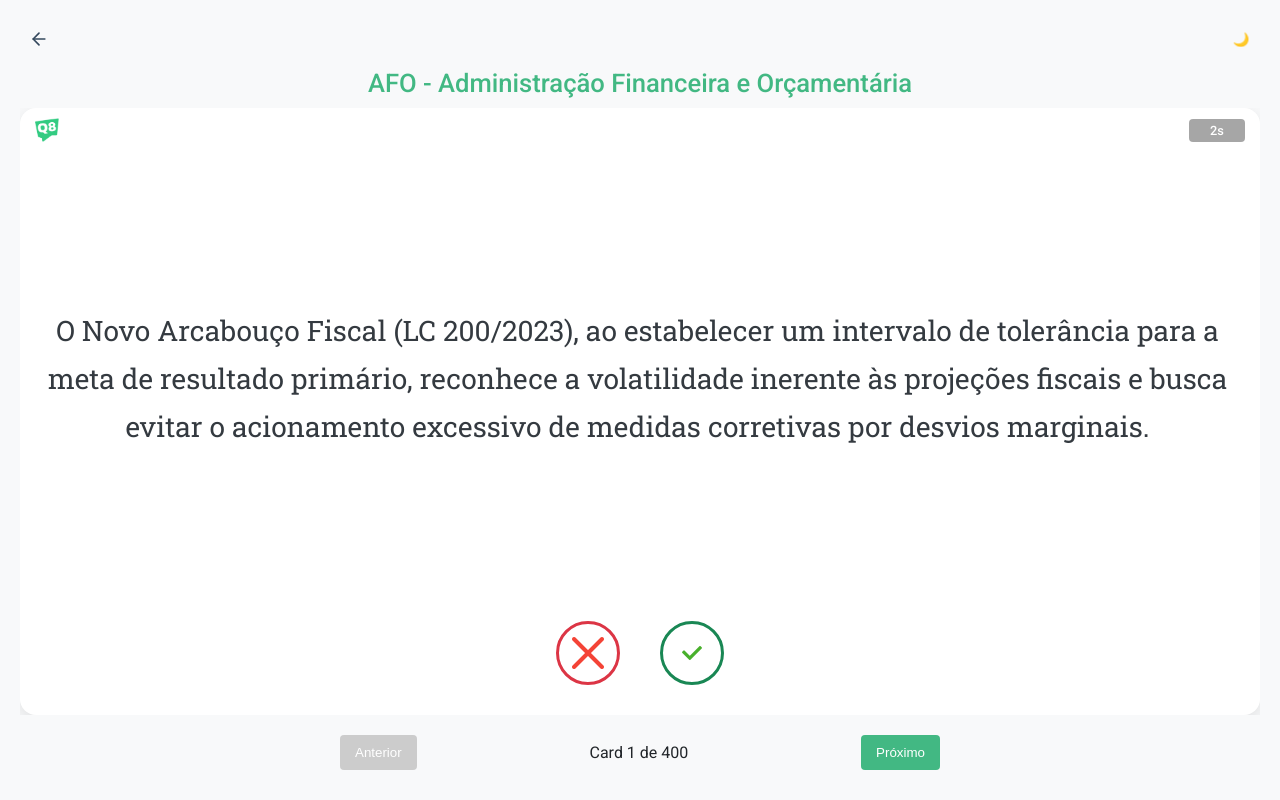
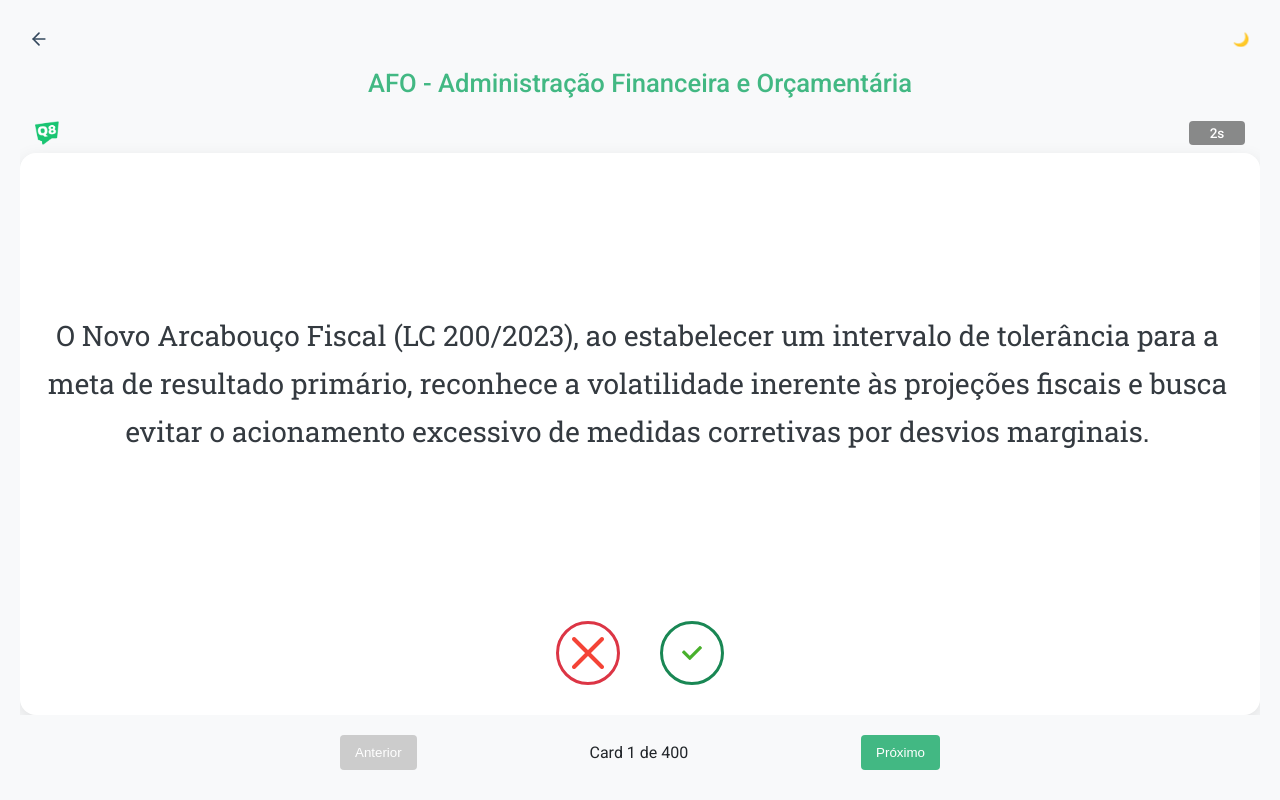
Before and after one commit to Benefrancis/flashcards, a Vue app: page / in a window 1280 px wide. Both pictures are taken after a click on the button 640 px from the left and 319 px from the top of the page. Built offline with nearby package versions, Linux system fonts and the light colour scheme; what @vueuse/gesture would draw is missing.

Commit message:
refactor: Simplify logo and timer handling in Flashcard component

```diff
--- a/src/components/Flashcard.vue
+++ b/src/components/Flashcard.vue
@@ -1,5 +1,7 @@
 <script setup lang="ts">
-
+// ... (SEU SCRIPT SETUP COMO ESTAVA NA PENÚLTIMA VERSÃO - onde os botões V/F funcionavam
+// e a estrutura dos emits @flipped e @frontShown estava correta.
+// A única mudança aqui seria que não precisamos mais de duas instâncias de logo/timer.) ...
 import { ref, onMounted, watch, nextTick, computed } from 'vue';
 import type { FlashcardData } from '@/types';
 
@@ -31,12 +33,11 @@ const feedbackImageSrc = computed(() => {
   const imageName = isCorrect.value ? 'check.png' : 'caution.png';
   return `${baseUrl.value}images/${imageName}`.replace(/\/\//g, '/');
 });
-const logoQ8Src = computed(() => {
-  const normalizedBaseUrl = baseUrl.value.endsWith('/') ? baseUrl.value.slice(0, -1) : baseUrl.value;
-  return `${normalizedBaseUrl}/images/q8.png`;
-});
+const logoQ8Src = computed(() => `${baseUrl.value}q8.png`.replace(/\/\//g, '/'));
 
 const formattedTimer = computed(() => {
+  // O timer exibido no topo será sempre o props.timerValue se estiver na frente e contando,
+  // ou timeTakenToAnswer se estiver no verso (e o timer global pausado).
   const displayTime = (isFlipped.value && props.isTimerPaused) ? timeTakenToAnswer.value : props.timerValue;
   if (displayTime < 0) return "0s";
   const minutes = Math.floor(displayTime / 60);
@@ -63,8 +64,8 @@ const flipCard = () => {
   isFlipped.value = !isFlipped.value;
   emit('flipped', isFlipped.value);
   if (!isFlipped.value && cardElement.value && document.activeElement !== cardElement.value) {
-    cardElement.value.focus();
-    emit('frontShown');
+     cardElement.value.focus();
+     emit('frontShown');
   } else if (isFlipped.value) {
     if (!lastUserAnswer.value) {
       timeTakenToAnswer.value = props.timerValue;
@@ -120,19 +121,23 @@ watch(() => props.cardData, (newData, oldData) => {
 <template>
   <div ref="cardElement" class="flashcard" :class="{ 'is-flipped': isFlipped }" @dblclick="flipCard"
     @keyup="handleCardKeyInput" tabindex="0" role="region" aria-live="polite">
+
+    <div class="card-top-bar-overlay">
+      <img :src="logoQ8Src" alt="Logo Q8" class="card-internal-logo" />
+      <div
+        v-if="props.cardData"
+        class="card-timer-display-overlay"
+        :class="{ 'paused': props.isTimerPaused && isFlipped }"
+        aria-label="Tempo decorrido"
+      >
+        {{ formattedTimer }}
+      </div>
+    </div>
+
     <div class="flashcard-inner">
-
-
       <div class="flashcard-front">
-        <div class="card-top-bar">
-          <img :src="logoQ8Src" alt="Logo Q8" class="card-internal-logo" />
-          <div v-if="props.cardData" class="card-timer-display-internal" :class="{ 'paused': props.isTimerPaused }"
-            aria-label="Tempo decorrido">
-            {{ formattedTimer }}
-          </div>
-        </div>
         <p class="statement scrollable-content"><span>{{ cardData?.afirmacao }}</span></p>
-        <div class="actions icon-actions">
+        <div class="actions icon-actions" v-if="!isFlipped">
           <button @click="processAnswer('F')" class="action-button incorrect-button"
             aria-label="Responder Errado (F) ou tecla F">
             <img :src="fImageSrc" alt="Ícone Falso" class="action-button-icon" />
@@ -143,18 +148,10 @@ watch(() => props.cardData, (newData, oldData) => {
           </button>
         </div>
       </div>
-
       <div class="flashcard-back">
-        <div class="card-top-bar">
-          <img :src="logoQ8Src" alt="Logo Q8" class="card-internal-logo" />
-          <div v-if="props.cardData" class="card-timer-display-internal paused" aria-label="Tempo para responder">
-            {{ formattedTimer }}
-          </div>
-        </div>
         <div class="back-content-wrapper scrollable-content" v-if="lastUserAnswer">
           <div class="feedback-visual">
-            <img :src="feedbackImageSrc" :alt="isCorrect ? 'Ícone de Correto' : 'Ícone de Incorreto'"
-              class="feedback-icon" />
+            <img :src="feedbackImageSrc" :alt="isCorrect ? 'Ícone de Correto' : 'Ícone de Incorreto'" class="feedback-icon" />
             <p class="answer-status-text" :class="isCorrect ? 'correct' : 'incorrect'">
               {{ isCorrect ? 'Você acertou!' : 'Você errou!' }} (Sua resposta: {{ lastUserAnswer }})
             </p>
@@ -173,59 +170,79 @@ watch(() => props.cardData, (newData, oldData) => {
 </template>
 
 <style scoped>
-/* .flashcard-inner NÃO precisa mais de position: relative para o timer,
-   pois o timer agora está dentro das faces que são position: absolute. */
+.flashcard {
+  width: 100%;
+  display: flex;
+  flex-direction: column;
+  min-height: 500px;
+  height: 100%;
+  perspective: 1000px;
+  cursor: default;
+  position: relative; /* Para o .card-top-bar-overlay ser posicionado em relação a ele */
+  outline: none;
+  padding-top: 45px; /* ESPAÇO NO TOPO DO CARD para o .card-top-bar-overlay */
+  box-sizing: border-box;
+}
+.flashcard:focus-visible {
+  box-shadow: 0 0 0 3px var(--primary-color), 0 6px 18px rgba(0, 0, 0, 0.1);
+}
+
+/* BARRA SUPERIOR FIXA (NÃO VIRA) */
+.card-top-bar-overlay {
+  position: absolute;
+  top: 10px; /* Distância do topo do .flashcard */
+  left: 15px; /* Distância da esquerda do .flashcard */
+  right: 15px; /* Distância da direita do .flashcard */
+  /* width: calc(100% - 30px); Não é necessário com left e right */
+  height: 30px; /* Altura da barra superior */
+  display: flex;
+  justify-content: space-between;
+  align-items: center;
+  z-index: 20; /* Para ficar acima do .flashcard-inner */
+  pointer-events: none; /* Para não interferir com cliques no card */
+}
+.card-top-bar-overlay > * {
+  pointer-events: auto; /* Permite interação com logo/timer se necessário no futuro */
+}
+
+.card-internal-logo {
+  height: 24px;
+  width: auto;
+  opacity: 0.9;
+}
+
+.card-timer-display-overlay { /* Renomeado para não confundir com o anterior */
+  background-color: rgba(0, 0, 0, 0.45); /* Fundo um pouco mais escuro */
+  color: white;
+  padding: 4px 8px;
+  border-radius: 4px;
+  font-size: 0.85em;
+  font-weight: 500;
+  transition: opacity 0.3s ease, background-color 0.3s ease;
+  min-width: 40px;
+  text-align: center;
+}
+.card-timer-display-overlay.paused {
+  opacity: 0.7;
+}
+
 .flashcard-inner {
+  /* position: relative; Não mais necessário para o timer */
   width: 100%;
-  flex: 1;
+  flex: 1; /* Ocupa o espaço restante no .flashcard (que já tem padding-top) */
   display: flex;
   flex-direction: column;
   text-align: center;
   transition: transform 0.6s ease-in-out;
-  transform-style: preserve-3d;
+  transform-style: preserve-3d; /* Essencial para o efeito 3D */
   box-shadow: 0 6px 18px rgba(0, 0, 0, 0.1);
   border-radius: 16px;
   background-color: var(--card-bg-color);
 }
 
-/* Container para logo e timer, AGORA DENTRO DE CADA FACE */
-.card-top-bar {
-  position: absolute;
-  /* Posicionado em relação ao .flashcard-front ou .flashcard-back */
-  top: 10px;
-  left: 15px;
-  right: 15px;
-  /* width: calc(100% - 30px); Não necessário, left e right definem a largura */
-  display: flex;
-  justify-content: space-between;
-  align-items: center;
-  z-index: 5;
-  pointer-events: none;
+.flashcard.is-flipped .flashcard-inner {
+  transform: rotateY(180deg);
 }
-
-.card-internal-logo {
-  height: 24px;
-  width: auto;
-  opacity: 0.8;
-}
-
-.card-timer-display-internal {
-  background-color: rgba(0, 0, 0, 0.35);
-  color: white;
-  padding: 4px 8px;
-  border-radius: 4px;
-  font-size: 0.8em;
-  font-weight: 500;
-  transition: opacity 0.3s ease, background-color 0.3s ease;
-  min-width: 40px;
-  text-align: center;
-}
-
-/* A classe .paused no timer é aplicada pelo :class binding no template */
-.card-timer-display-internal.paused {
-  opacity: 0.7;
-}
-
 
 .flashcard-front,
 .flashcard-back {
@@ -240,287 +257,43 @@ watch(() => props.cardData, (newData, oldData) => {
   flex-direction: column;
   align-items: center;
   padding: 30px;
-  padding-top: 50px;
-  /* Aumentado para dar espaço consistente para o .card-top-bar */
+  /* padding-top: 50px;  REMOVIDO, pois o .flashcard agora tem padding-top */
   box-sizing: border-box;
-  border-radius: 16px;
-  /* Mesmo do inner */
-  color: var(--card-text-color);
-  /* O .flashcard-inner já tem o background-color */
-}
-
-/* ... (Resto do seu CSS como estava, incluindo .flashcard, .statement, .actions, etc.) ... */
-/* O CSS para .scrollable-content, .statement, .actions.icon-actions, etc. deve permanecer o mesmo */
-/* Cole o restante do seu CSS aqui para garantir que tudo esteja completo */
-.flashcard {
-  width: 100%;
-  display: flex;
-  flex-direction: column;
-  min-height: 500px;
-  height: 100%;
-  perspective: 1000px;
-  cursor: default;
-  position: relative;
-  outline: none;
-}
-
-.flashcard:focus-visible {
-  box-shadow: 0 0 0 3px var(--primary-color), 0 6px 18px rgba(0, 0, 0, 0.1);
-}
-
-.flashcard.is-flipped .flashcard-inner {
-  transform: rotateY(180deg);
-}
-
-.scrollable-content {
-  flex-grow: 1;
-  overflow-y: auto;
-  width: 100%;
-  padding-right: 5px;
-}
-
-.scrollable-content::-webkit-scrollbar {
-  width: 6px;
-}
-
-.scrollable-content::-webkit-scrollbar-track {
-  background: transparent;
-  border-radius: 3px;
-}
-
-.scrollable-content::-webkit-scrollbar-thumb {
-  background-color: rgba(128, 128, 128, 0.5);
-  border-radius: 3px;
-}
-
-.scrollable-content::-webkit-scrollbar-thumb:hover {
-  background-color: rgba(128, 128, 128, 0.7);
-}
-
-.scrollable-content {
-  scrollbar-width: thin;
-  scrollbar-color: rgba(128, 128, 128, 0.5) transparent;
-}
-
-.statement {
-  font-family: var(--font-family-statement);
-  font-size: clamp(1.1em, 1.2em + 0.7vw, 1.9em);
-  line-height: 1.7;
-  text-align: center;
-  /* width: 100%; */
-  margin-bottom: 30px;
-  /* padding-bottom: 15px; */
-  display: flex;
-  align-items: center;
-  justify-content: center;
+  border-radius: 16px; /* Mesmo do inner */
   color: var(--card-text-color);
 }
 
-.statement span {
-  display: inline-block;
-  max-width: 100%;
-}
+/* ... (Resto do seu CSS como estava, .scrollable-content, .statement, .actions, .explanation, etc.) ... */
+/* Certifique-se de remover o .card-timer-display-internal e .card-top-bar (o que ficava dentro do inner) dos estilos se não os renomeou */
 
-.actions.icon-actions {
-  padding-top: 20px;
-  width: 100%;
-  max-width: 240px;
-  display: flex;
-  justify-content: center;
-  gap: 40px;
-  align-items: center;
-  flex-shrink: 0;
-  margin-top: auto;
-}
+.scrollable-content { flex-grow: 1; overflow-y: auto; width: 100%; padding-right: 5px;}
+.scrollable-content::-webkit-scrollbar { width: 6px; }
+.scrollable-content::-webkit-scrollbar-track { background: transparent; border-radius: 3px; }
+.scrollable-content::-webkit-scrollbar-thumb { background-color: rgba(128, 128, 128, 0.5); border-radius: 3px; }
+.scrollable-content::-webkit-scrollbar-thumb:hover { background-color: rgba(128, 128, 128, 0.7); }
+.scrollable-content { scrollbar-width: thin; scrollbar-color: rgba(128, 128, 128, 0.5) transparent; }
+.statement { font-family: var(--font-family-statement); font-size: clamp(1.1em, 1.2em + 0.7vw, 1.9em); line-height: 1.7; text-align: center; margin-bottom: 30px; padding-bottom: 15px; display: flex; align-items: center; justify-content: center; color: var(--card-text-color); }
+.statement span { display: inline-block; max-width: 100%; }
+.actions.icon-actions { padding-top: 20px; width: 100%; max-width: 240px; display: flex; justify-content: center; gap: 40px; align-items: center; flex-shrink: 0; margin-top: auto; }
+.action-button { background-color: transparent; border: 3px solid; border-radius: 50%; width: 64px; height: 64px; display: flex; justify-content: center; align-items: center; cursor: pointer; transition: transform 0.15s ease, box-shadow 0.15s ease, background-color 0.15s ease, border-color 0.15s ease, color 0.15s ease; padding: 5px; }
+.action-button-icon { width: 65%; height: 65%; object-fit: contain; }
+.action-button:hover { transform: scale(1.08); box-shadow: 0 4px 12px rgba(0, 0, 0, 0.2); }
+.action-button:active { transform: scale(1.02); }
+.action-button.incorrect-button { border-color: var(--color-error); }
+.action-button.incorrect-button:hover { background-color: var(--color-error); }
+.action-button.correct-button { border-color: var(--color-success); }
+.action-button.correct-button:hover { background-color: var(--color-success); }
+.flashcard-back { transform: rotateY(180deg); justify-content: space-between; }
+.back-content-wrapper { text-align: left; display: flex; flex-direction: column; gap: 16px; /* padding-bottom: 15px; */ } /* scrollable-content já tem padding-bottom */
+.info-text { margin-top: 15px; font-style: italic; text-align: center; font-size: 0.9em; opacity: 0.8; }
+.explanation { font-family: var(--font-family-explanation); font-size: clamp(1em, 1.05em + 0.3vw, 1.4em); line-height: 1.7; color: var(--card-text-color); }
+.feedback-visual { display: flex; flex-direction: column; align-items: center; margin-bottom: 15px; }
+.feedback-icon { width: 48px; height: 48px; margin-bottom: 8px; }
+.answer-status-text { font-family: var(--font-family-base); font-weight: bold; font-size: 1.4em; text-align: center; }
+.answer-status-text.correct { color: var(--color-success); }
+.answer-status-text.incorrect { color: var(--color-error); }
+.flashcard-back .flip-back-button { margin-top: 20px; flex-shrink: 0; padding: 12px 20px; font-size: 1em; font-family: var(--font-family-base); background-color: var(--button-primary-bg-color); color: white; border: none; border-radius: 8px; cursor: pointer; transition: background-color 0.3s; }
+.flashcard-back .flip-back-button:hover { background-color: var(--button-primary-hover-bg-color); }
+@media (min-width: 1920px) { .flashcard { padding-top: 60px; /* Mais espaço para o overlay em telas grandes */ } .flashcard-front, .flashcard-back { padding: 40px; /* padding-top não mais aqui */ } .statement { font-size: 2.2em; line-height: 1.8; margin-bottom: 40px; } .explanation { font-size: 1.6em; line-height: 1.8; } .action-button { width: 80px; height: 80px; } .action-button-icon { width: 70%; height: 70%; } .flashcard-back .flip-back-button { padding: 14px 25px; font-size: 1.2em; } .answer-status-text { font-size: 1.6em; } .feedback-icon { width: 56px; height: 56px; } .card-top-bar-overlay { top: 18px; left: 22px; right: 22px; /* width: calc(100% - 44px); */ height: 35px; } .card-internal-logo { height: 28px; } .card-timer-display-overlay { font-size: 0.9em; } .scrollable-content::-webkit-scrollbar { width: 8px; } .scrollable-content { padding-right: 8px; } }
 
-.action-button {
-  background-color: transparent;
-  border: 3px solid;
-  border-radius: 50%;
-  width: 64px;
-  height: 64px;
-  display: flex;
-  justify-content: center;
-  align-items: center;
-  cursor: pointer;
-  transition: transform 0.15s ease, box-shadow 0.15s ease, background-color 0.15s ease, border-color 0.15s ease, color 0.15s ease;
-  padding: 5px;
-}
-
-.action-button-icon {
-  width: 65%;
-  height: 65%;
-  object-fit: contain;
-}
-
-.action-button:hover {
-  transform: scale(1.08);
-  box-shadow: 0 4px 12px rgba(0, 0, 0, 0.2);
-}
-
-.action-button:active {
-  transform: scale(1.02);
-}
-
-.action-button.incorrect-button {
-  border-color: var(--color-error);
-}
-
-.action-button.incorrect-button:hover {
-  background-color: var(--color-error);
-}
-
-.action-button.correct-button {
-  border-color: var(--color-success);
-}
-
-.action-button.correct-button:hover {
-  background-color: var(--color-success);
-}
-
-.flashcard-back {
-  transform: rotateY(180deg);
-  justify-content: space-between;
-}
-
-.back-content-wrapper {
-  text-align: left;
-  /* width: 100%; */
-  /* flex-grow: 1; */
-  /* overflow-y: auto; */
-  display: flex;
-  flex-direction: column;
-  gap: 16px;
-  /* padding-bottom: 15px; */
-}
-
-.info-text {
-  margin-top: 15px;
-  font-style: italic;
-  text-align: center;
-  font-size: 0.9em;
-  opacity: 0.8;
-}
-
-.explanation {
-  font-family: var(--font-family-explanation);
-  font-size: clamp(1em, 1.05em + 0.3vw, 1.4em);
-  line-height: 1.7;
-  color: var(--card-text-color);
-}
-
-.feedback-visual {
-  display: flex;
-  flex-direction: column;
-  align-items: center;
-  margin-bottom: 15px;
-}
-
-.feedback-icon {
-  width: 48px;
-  height: 48px;
-  margin-bottom: 8px;
-}
-
-.answer-status-text {
-  font-family: var(--font-family-base);
-  font-weight: bold;
-  font-size: 1.4em;
-  text-align: center;
-}
-
-.answer-status-text.correct {
-  color: var(--color-success);
-}
-
-.answer-status-text.incorrect {
-  color: var(--color-error);
-}
-
-.flashcard-back .flip-back-button {
-  margin-top: 20px;
-  flex-shrink: 0;
-  padding: 12px 20px;
-  font-size: 1em;
-  font-family: var(--font-family-base);
-  background-color: var(--button-primary-bg-color);
-  color: white;
-  border: none;
-  border-radius: 8px;
-  cursor: pointer;
-  transition: background-color 0.3s;
-}
-
-.flashcard-back .flip-back-button:hover {
-  background-color: var(--button-primary-hover-bg-color);
-}
-
-@media (min-width: 1920px) {
-  .flashcard {/* ... */}
-
-  .flashcard-front,
-  .flashcard-back {
-    padding: 40px;
-    padding-top: 60px;
-    /* Espaço maior para o timer e logo */
-  }
-
-  .statement {
-    font-size: 2.2em;
-    line-height: 1.8;
-    margin-bottom: 40px;
-  }
-
-  .explanation {
-    font-size: 1.6em;
-    line-height: 1.8;
-  }
-
-  .action-button {
-    width: 80px;
-    height: 80px;
-  }
-
-  .action-button-icon {
-    width: 70%;
-    height: 70%;
-  }
-
-  .flashcard-back .flip-back-button {
-    padding: 14px 25px;
-    font-size: 1.2em;
-  }
-
-  .answer-status-text {
-    font-size: 1.6em;
-  }
-
-  .feedback-icon {
-    width: 56px;
-    height: 56px;
-  }
-
-  .card-top-bar {
-    top: 15px;
-    left: 20px;
-    right: 20px;
-    width: calc(100% - 40px);
-  }
-
-  .card-internal-logo {
-    height: 28px;
-  }
-
-  .card-timer-display-internal {
-    font-size: 0.9em;
-  }
-
-  .scrollable-content::-webkit-scrollbar {
-    width: 8px;
-  }
-
-  .scrollable-content {
-    padding-right: 8px;
-  }
-}
 </style>
```
